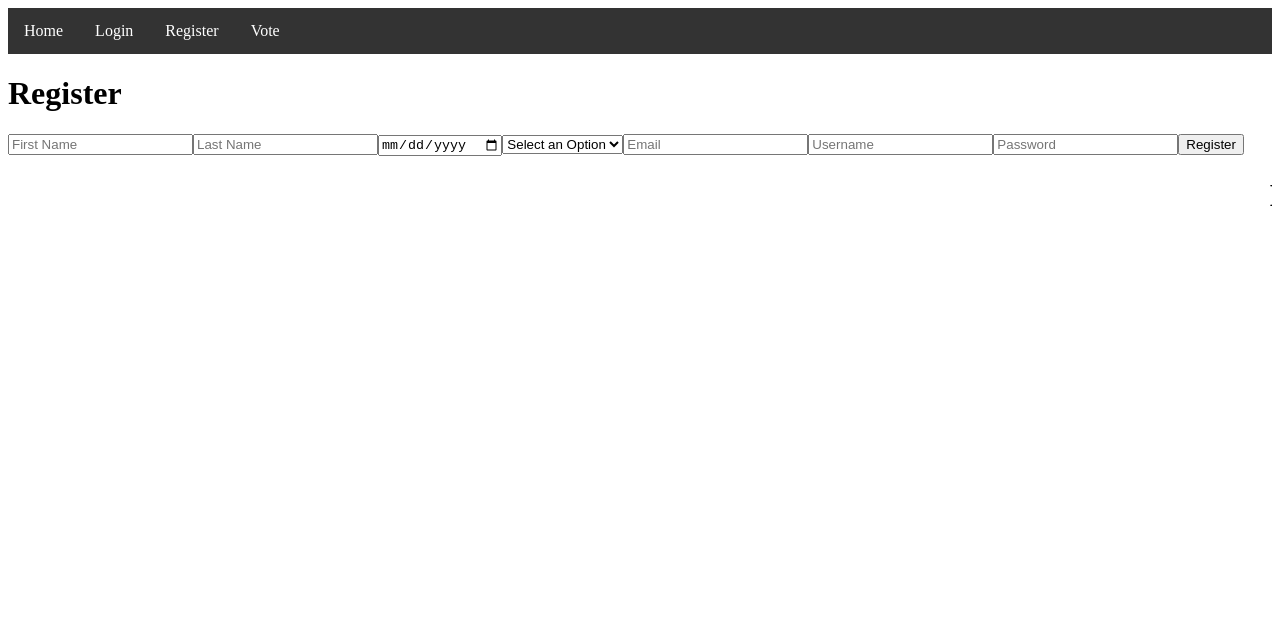
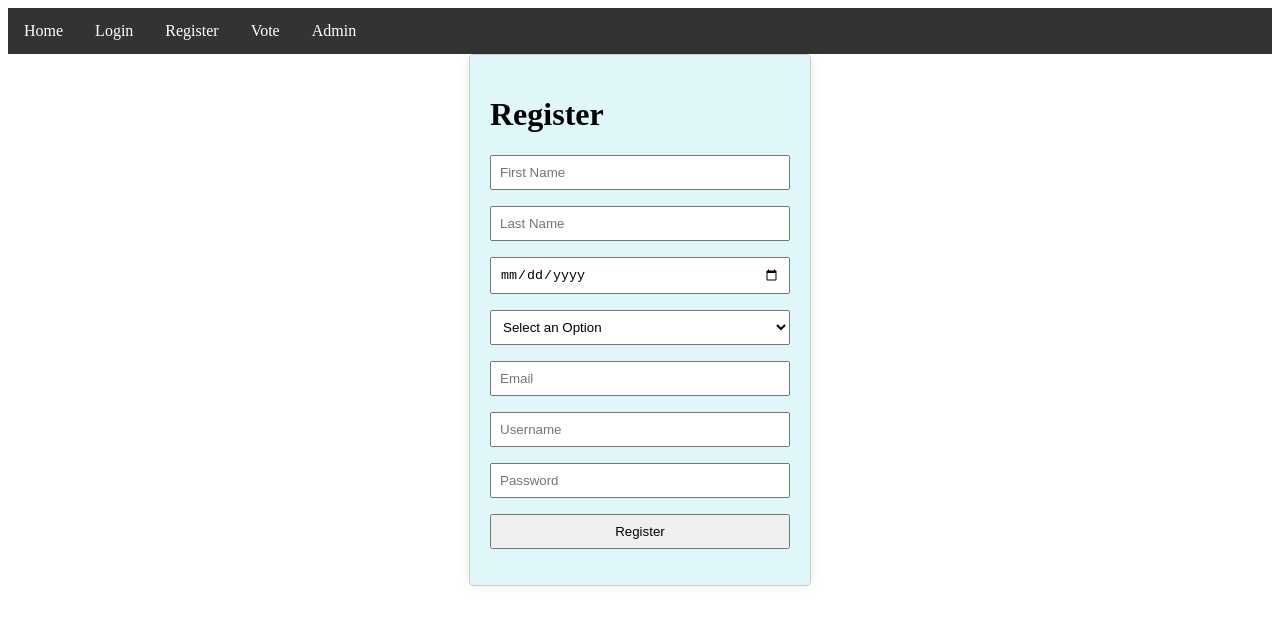
Before and after one commit to MShrinath/OnlineVotingSystem, a React (Create React App) app in the folder client/: page /register in a window 1280 px wide. Shown: the top 624 px of the page. Built offline with nearby package versions, Linux system fonts and the light colour scheme.

Commit message:
Adding Admin

```diff
--- a/client/public/index.html
+++ b/client/public/index.html
@@ -39,6 +39,6 @@
       To begin the development, run `npm start` or `yarn start`.
       To create a production bundle, use `npm run build` or `yarn build`.
     -->
-    <h1><marquee>Made by batch 1010</marquee></h1>
+    <!-- <h1><marquee>Made by batch 1010</marquee></h1> -->
   </body>
 </html>
--- a/client/src/App.js
+++ b/client/src/App.js
@@ -1,5 +1,5 @@
 import React from "react";
-import { BrowserRouter , Route, Routes} from "react-router-dom";
+import { BrowserRouter, Route, Routes } from "react-router-dom";
 
 import Navbar from "./pages/Navbar";
 import Home from "./pages/Home";
@@ -7,17 +7,19 @@ import F404 from "./pages/F404";
 import Login from "./pages/Login";
 import Register from "./pages/Register";
 import Vote from "./pages/Vote";
+import Admin from "./pages/Admin";
 
 function App() {
     return (
         <div>
-            <Navbar/>
+            <Navbar />
             <BrowserRouter>
                 <Routes>
-                <Route path="/"  element={<Home />} />
+                    <Route path="/" element={<Home />} />
                     <Route path="/login" element={<Login />} />
                     <Route path="/register" element={<Register />} />
                     <Route path="/vote" element={<Vote />} />
+                    <Route path="/admin" element={<Admin />} />
 
                     <Route path="*" element={<F404 />} />
                 </Routes>
--- a/client/src/css/Login.css
+++ b/client/src/css/Login.css
@@ -0,0 +1,28 @@
+.login-container {
+    max-width: 300px;
+    margin: auto;
+    padding: 20px;
+    border: 1px solid #ccc;
+    border-radius: 5px;
+    box-shadow: 0 0 10px rgba(0, 0, 0, 0.1);
+    background-color: #e0f7fa; /* Light blue background color */
+
+}
+
+label {
+    display: block;
+    margin-bottom: 8px;
+}
+
+input {
+    width: 100%;
+    padding: 8px;
+    margin-bottom: 16px;
+    box-sizing: border-box;
+}
+select {
+    width: 100%;
+    padding: 8px;
+    margin-bottom: 16px;
+    box-sizing: border-box;
+}
--- a/client/src/css/Navbar.css
+++ b/client/src/css/Navbar.css
@@ -1,4 +1,4 @@
-ul {
+.navbar ul {
     list-style-type: none;
     margin: 0;
     padding: 0;
@@ -6,11 +6,11 @@ ul {
     background-color: #333;
 }
 
-li {
+.navbar li {
     float: left;
 }
 
-li a {
+.navbar li a {
     display: block;
     color: white;
     text-align: center;
@@ -18,6 +18,6 @@ li a {
     text-decoration: none;
 }
 
-li a:hover {
+.navbar li a:hover {
     background-color: #111;
 }
--- a/client/src/css/Register.css
+++ b/client/src/css/Register.css
@@ -0,0 +1,40 @@
+.register-container {
+    max-width: 300px;
+    margin: auto;
+    padding: 20px;
+    border: 1px solid #ccc;
+    border-radius: 5px;
+    box-shadow: 0 0 10px rgba(0, 0, 0, 0.1);
+    background-color: #e0f7fa;
+}
+
+label {
+    display: block;
+    margin-bottom: 8px;
+}
+
+input {
+    width: 100%;
+    padding: 8px;
+    margin-bottom: 16px;
+    box-sizing: border-box;
+}
+select {
+    width: 100%;
+    padding: 8px;
+    margin-bottom: 16px;
+    box-sizing: border-box;
+}
+
+button {
+    background-color: #4caf50;
+    color: white;
+    padding: 10px;
+    border: none;
+    border-radius: 5px;
+    cursor: pointer;
+}
+
+button:hover {
+    background-color: #45a049;
+}
--- a/client/src/css/Vote.css
+++ b/client/src/css/Vote.css
@@ -3,6 +3,6 @@
     grid-template-columns: 0.5fr 0.3fr 1fr 60px;
     border: 1px solid black;
     border-radius: 5px;
-    background-color: #f2f2f2;
+    background-color : #e0f7fa;
     justify-content: center;
 }
--- /dev/null
+++ b/client/src/pages/Admin.js
@@ -0,0 +1,41 @@
+import React, { useState, useEffect } from "react";
+import axios from "axios";
+
+function Admin() {
+    const [allDetails, setAllDetails] = useState([]);
+
+    useEffect(() => {
+        const fetchData = async () => {
+            try {
+                const response = await axios.get('http://localhost:5000/api/user/');
+                setAllDetails(response.data)
+            } catch (error) {
+                console.log(error.message);
+            }
+        };
+        fetchData();
+    }, [])
+
+
+    return (
+        <div className="ok">
+            <ul>
+                {allDetails.map((all) => (
+                    <li key={all._id}>
+                        <h1>{all.first_name}</h1>
+                        <h1>{all.last_name}</h1>
+                        <h1>{all.dob}</h1>
+                        <h1>{all.gender}</h1>
+                        <h1>{all.email}</h1>
+                        <h1>{all.username}</h1>
+                        <h1>{all.vote}</h1>
+                        <h1>{all.admin}</h1>
+                    </li>
+                ))}
+            </ul>
+
+        </div>
+    );
+}
+
+export default Admin;
--- a/client/src/pages/Login.js
+++ b/client/src/pages/Login.js
@@ -36,7 +36,7 @@ function Login() {
     }
 
 return (
-    <div>
+    <div className="login-container">
         <h1>Login</h1>
         <form onSubmit={Login_User}>
             <input
--- a/client/src/pages/Navbar.js
+++ b/client/src/pages/Navbar.js
@@ -2,13 +2,13 @@ import "../css/Navbar.css"
 function Navbar() {
     return (
         <div>
-
             <div className="navbar">
                 <ul>
                     <li><a href="/">Home</a></li>
                     <li><a href="/login">Login</a></li>
                     <li><a href="/register">Register</a></li>
                     <li><a href="/vote">Vote</a></li>
+                    <li><a href="/admin">Admin</a></li>
                 </ul>
             </div>
         </div>
--- a/client/src/pages/Register.js
+++ b/client/src/pages/Register.js
@@ -41,7 +41,7 @@ function Register() {
                 email: email,
                 username: username,
                 password: password,
-                vote:-1
+                vote:-1,
             })
         } catch (error) {
             console.log("Error in Sending Data ", error)
@@ -51,7 +51,7 @@ function Register() {
 
 
     return (
-        <div>
+        <div className="register-container">
             <h1>Register</h1>
             <form onSubmit={handleSubmit}>
                 <input
@@ -76,6 +76,7 @@ function Register() {
                     <option defaultValue="" hidden>Select an Option</option>
                     <option value="Male">Male</option>
                     <option value="Female">Female</option>
+                    <option value="Other">Other</option>
                 </select>
                 <input
                     type="email"
--- a/client/src/pages/Vote.js
+++ b/client/src/pages/Vote.js
@@ -38,25 +38,25 @@ function Vote() {
     ];
 
     async function onSubmitVote(e) {
-        // e.preventDefault();
-        // if(document.getElementById("Voter0").checked = true) setVote(0);
-        // if(document.getElementById("Voter1").checked = true) setVote(1);
-        // if(document.getElementById("Voter2").checked = true) setVote(2);
-        // if(document.getElementById("Voter3").checked = true) setVote(3);
-        // try {
-        //     await axios.put(`http://localhost:5000/api/user/${userData._id}`,
-        //         {
-        //             vote:vote
-        //         });
-        // }
-        // catch (err) {
-        //     console.error("Error updating item;", err)
-        // }
+        e.preventDefault();
+        if(document.getElementById("Voter0").checked === true) {setVote(0)};
+        if(document.getElementById("Voter1").checked === true) {setVote(1)};
+        if(document.getElementById("Voter2").checked === true) {setVote(2)};
+        if(document.getElementById("Voter3").checked === true) {setVote(3)};
+        try {
+            await axios.put(`http://localhost:5000/api/user/${userData._id}`,
+                {
+                    vote:vote
+                });
+        }
+        catch (err) {
+            console.error("Error updating item;", err)
+        }
         document.getElementById("Voter0").checked = false
         document.getElementById("Voter1").checked = false
         document.getElementById("Voter2").checked = false
         document.getElementById("Voter3").checked = false
-        alert("Votedx")
+        alert("Voted Thank you")
     }
 
     useEffect(() => {
```
Also changed, not shown: 1 other file (tests, documents, lock files or other folders). Lines whose indentation alone changed are shown as unchanged.
